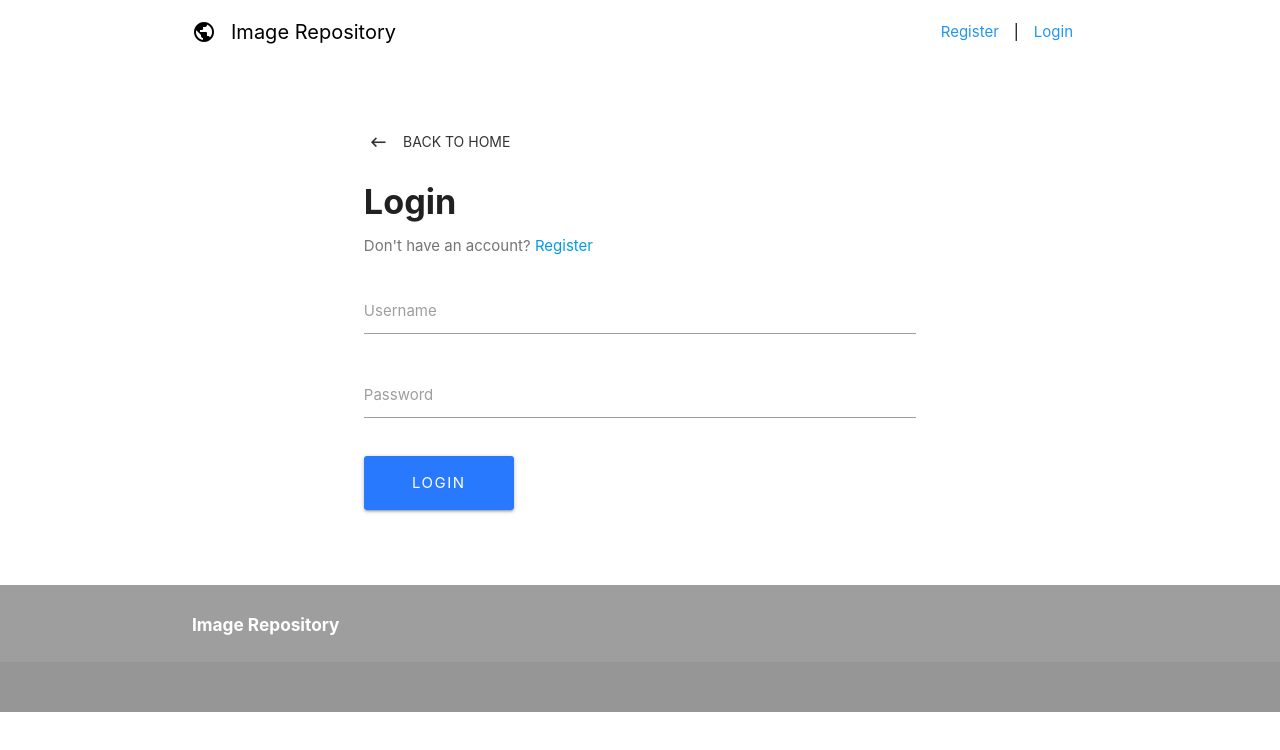
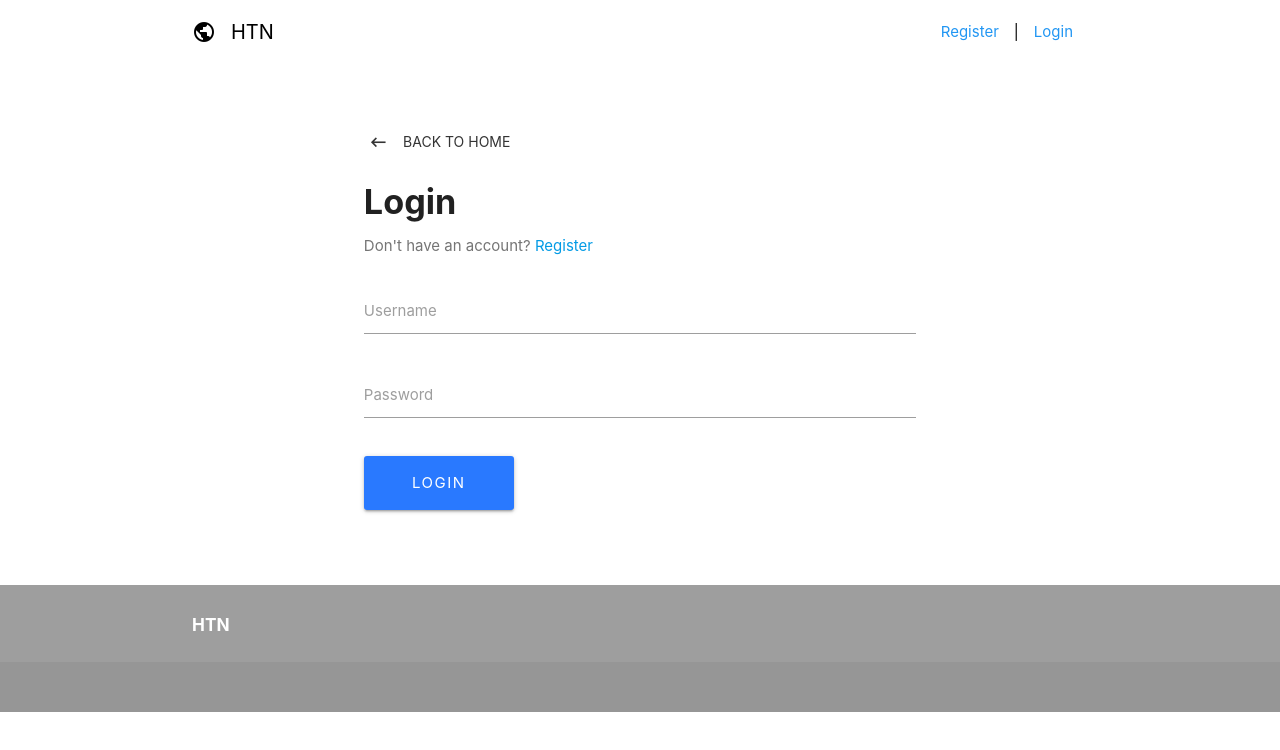
Before and after one commit to elena-pan/Wellness-Watch, a React (Create React App) app in the folder client/: page /login in a window 1280 px wide. Shown: the top 750 px of the page. Built offline with nearby package versions, Linux system fonts and the light colour scheme; no server answers.

Commit message:
fix datapoint schema

```diff
--- a/client/src/App.js
+++ b/client/src/App.js
@@ -52,7 +52,7 @@ function App() {
           <Route exact path="/login" render={(props) => <Login {...props} user={user} setUser={setUser} />} />
           <Route exact path="/register" render={(props) => <Register {...props} user={user} />} />
           <ProtectedRoute exact path="/add-image" user={user} component={AddImage}/>
-          <Route path="/" render={(props) => <Landing {...props} user={user} />} />
+          <ProtectedRoute path="/" component={Landing} user={user} />
         </Switch>
         <Footer />
       </div>
--- a/client/src/components/layout/Footer.js
+++ b/client/src/components/layout/Footer.js
@@ -5,7 +5,7 @@ function Footer() {
   return (
       <footer className="page-footer grey">
         <div className="container">
-            <h6 className="footer-title white-text"><b>Image Repository</b></h6>
+            <h6 className="footer-title white-text"><b>HTN</b></h6>
         </div>
         <div className="footer-copyright"></div>
       </footer>
--- a/client/src/components/layout/Navbar.js
+++ b/client/src/components/layout/Navbar.js
@@ -44,7 +44,7 @@ function Navbar(props) {
                             className="col s5 brand-logo left black-text"
                         >
                             <i className="material-icons">public</i>
-                            Image Repository
+                            HTN
                         </Link>
                         <ul className="right">
                             { loginLogoutLinks }
```
Also changed, not shown: 1 other file (tests, documents, lock files or other folders).
